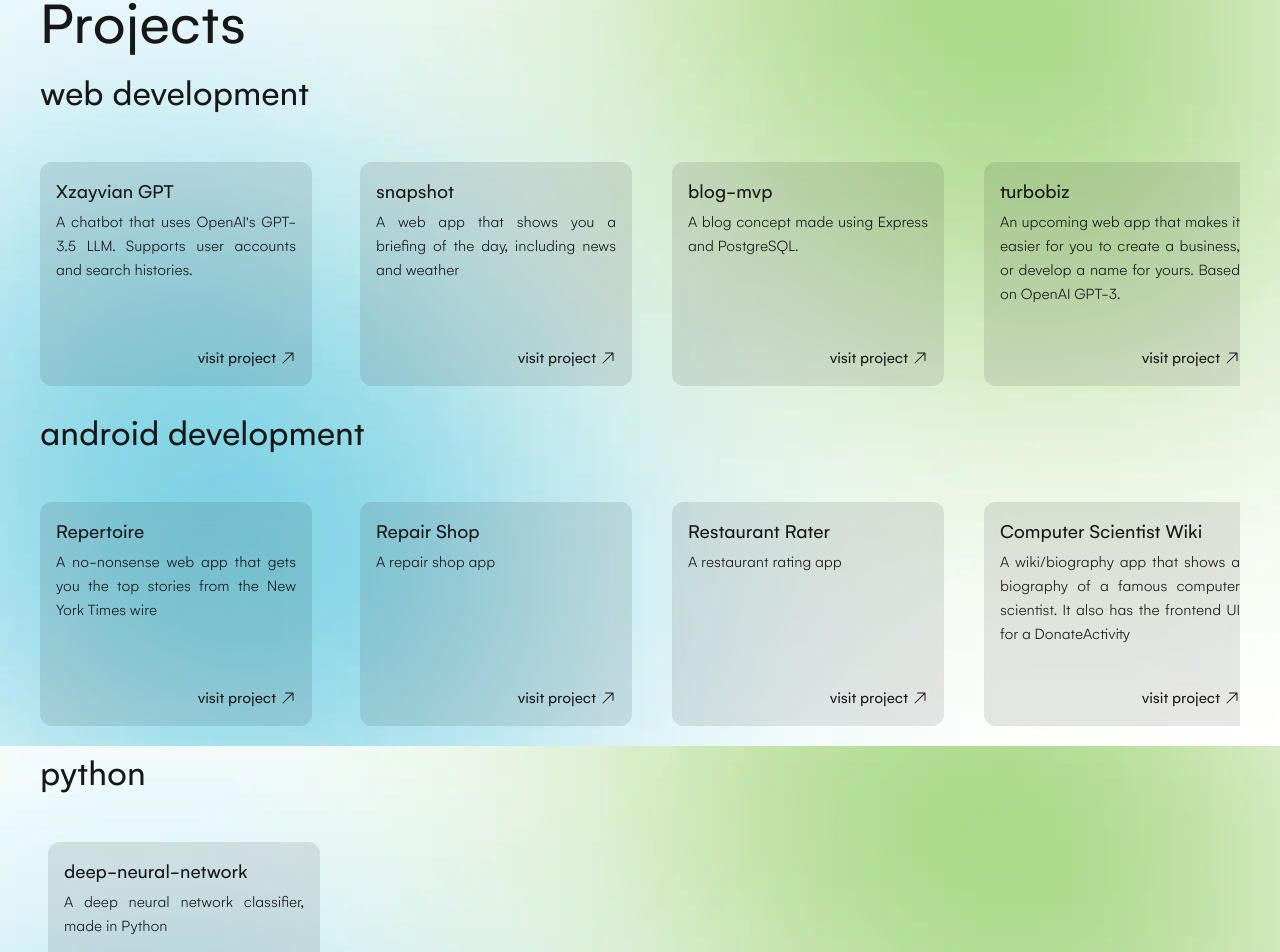
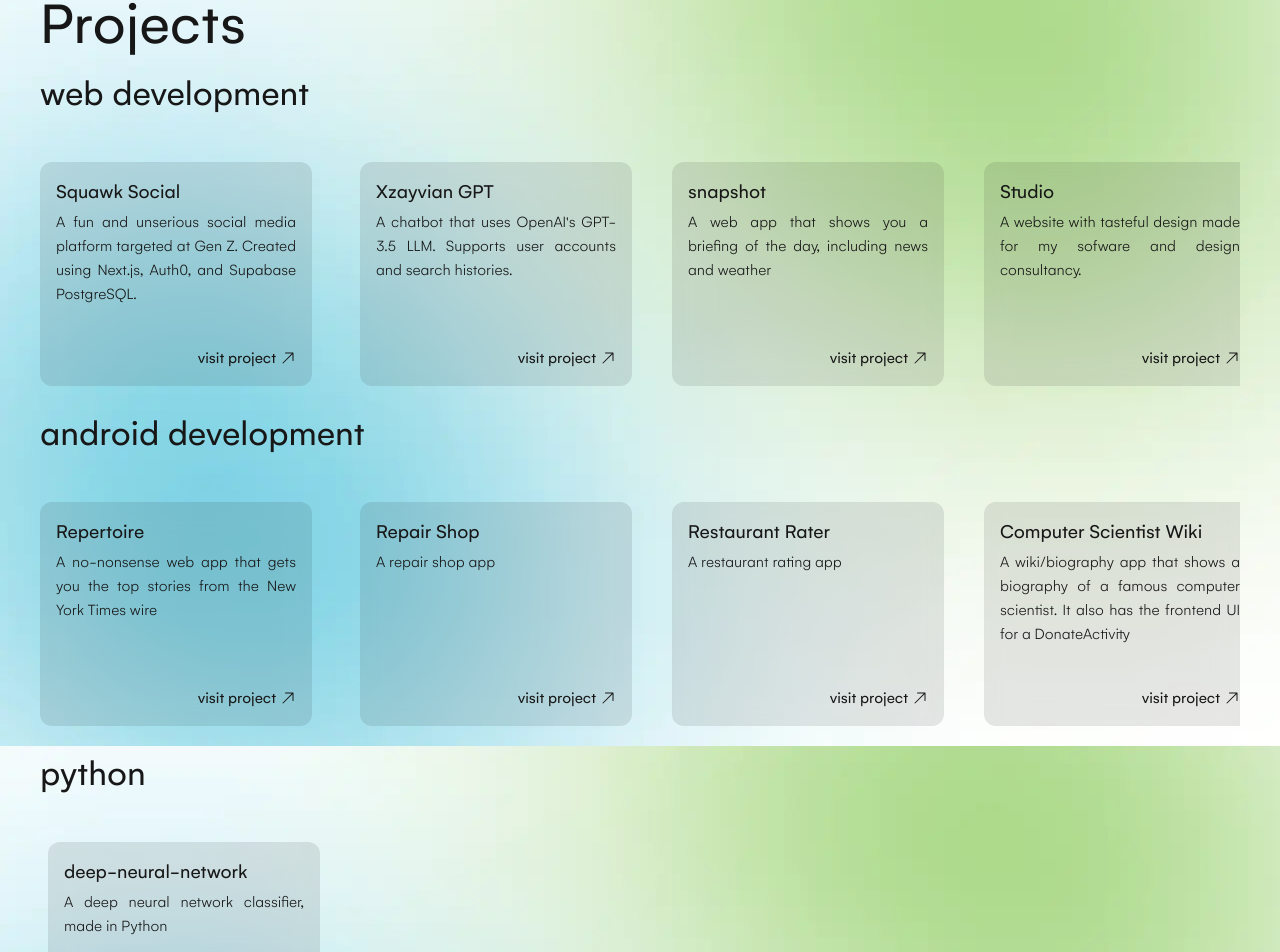
Before and after one commit to csvidit/temp-cs-portfolio, a Next.js app: page / in a window 1280 px wide. Shown: the part 3414-4366 px from the top of the page. Built offline with nearby package versions, Linux system fonts and the light colour scheme.

Commit message:
added projects

```diff
--- a/src/pages/index.tsx
+++ b/src/pages/index.tsx
@@ -56,12 +56,24 @@
           <h1 className="text-4xl lg:text-6xl mt-10">Projects</h1>
           <ProjectsSectionTitle>web development</ProjectsSectionTitle>
           <CardsContainer>
+            <Card
+              label="Squawk Social"
+              href="https://github.com/csvidit/squawk"
+            >
+              A fun and unserious social media platform targeted at Gen Z.
+              Created using Next.js, Auth0, and Supabase PostgreSQL.
+            </Card>
             <Card label="Xzayvian GPT" href="https://xz.viditkhandelwal.com">
-              A chatbot that uses OpenAI&apos;s GPT-3.5 LLM. Supports user accounts and search histories.
+              A chatbot that uses OpenAI&apos;s GPT-3.5 LLM. Supports user
+              accounts and search histories.
             </Card>
             <Card label="snapshot" href="https://snapshot.viditkhandelwal.com">
               A web app that shows you a briefing of the day, including news and
               weather
+            </Card>
+            <Card label="Studio" href="https://studio.viditkhandelwal.com">
+              A website with tasteful design made for my sofware and design
+              consultancy.
             </Card>
             <Card label="blog-mvp" href="https://github.com/csvidit/blog-mvp">
               A blog concept made using Express and PostgreSQL.
@@ -108,7 +120,10 @@
               A no-nonsense web app that gets you the top stories from the New
               York Times wire
             </Card>
-            <Card label="Repair Shop" href="https://github.com/csvidit/RepairShop">
+            <Card
+              label="Repair Shop"
+              href="https://github.com/csvidit/RepairShop"
+            >
               A repair shop app
             </Card>
             <Card
```
